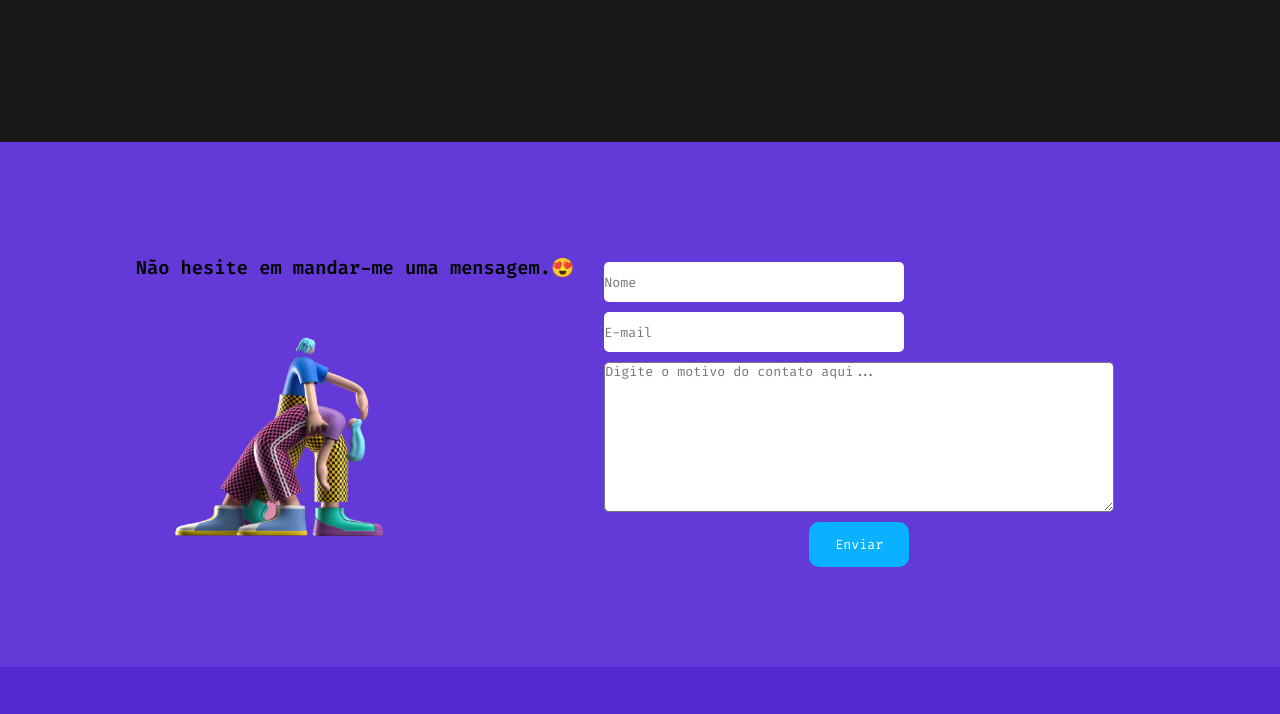
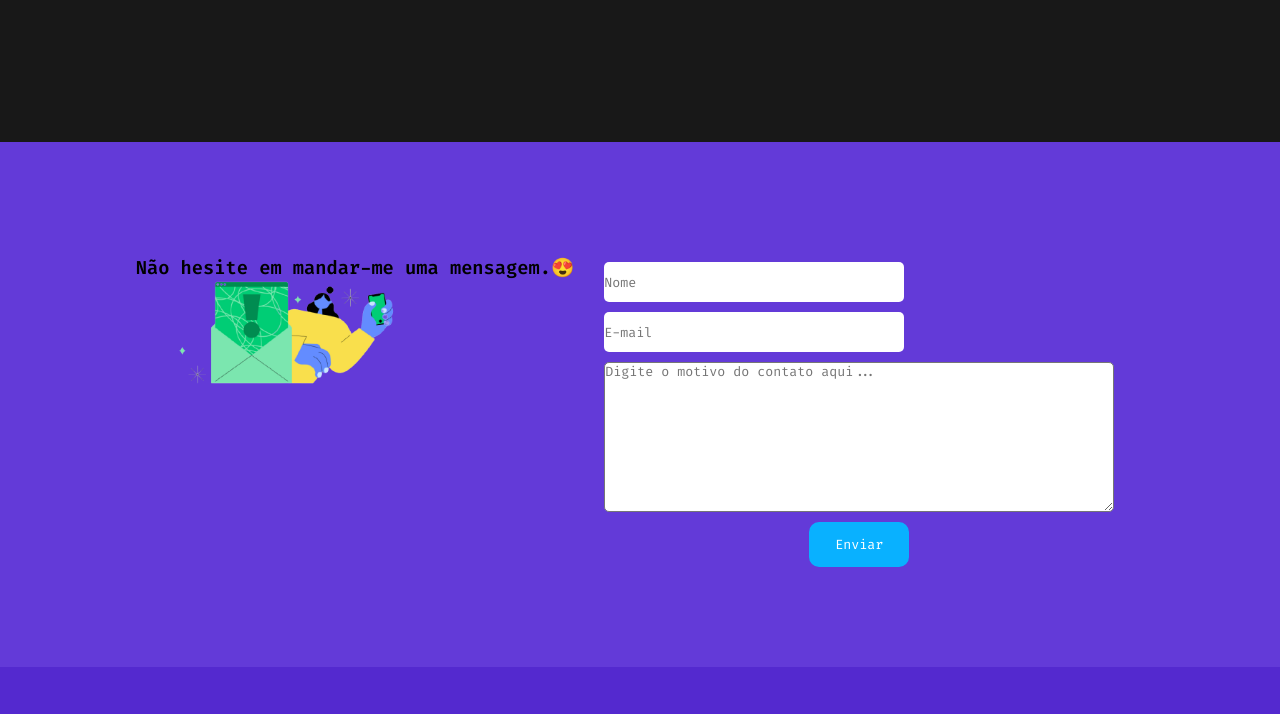
Before and after one commit to flupynho/MyPortfolio, a plain HTML site: page index.html in a window 1280 px wide. Shown: the part 3202-3916 px from the top of the page. Drawn offline with nearby package versions, Linux system fonts and the light colour scheme.

Commit message:
Update index.html
Atual

```diff
--- a/index.html
+++ b/index.html
@@ -228,7 +228,7 @@
 
         <div id="agradecimento">
           <h3>Não hesite em mandar-me uma mensagem.😍</h3>
-          <img src="assets/image/flu2.png" width="300" alt="">
+          <img src="assets/image/segu.png" width="300" alt="">
         </div>
 
       <section id="camposContato">
```
